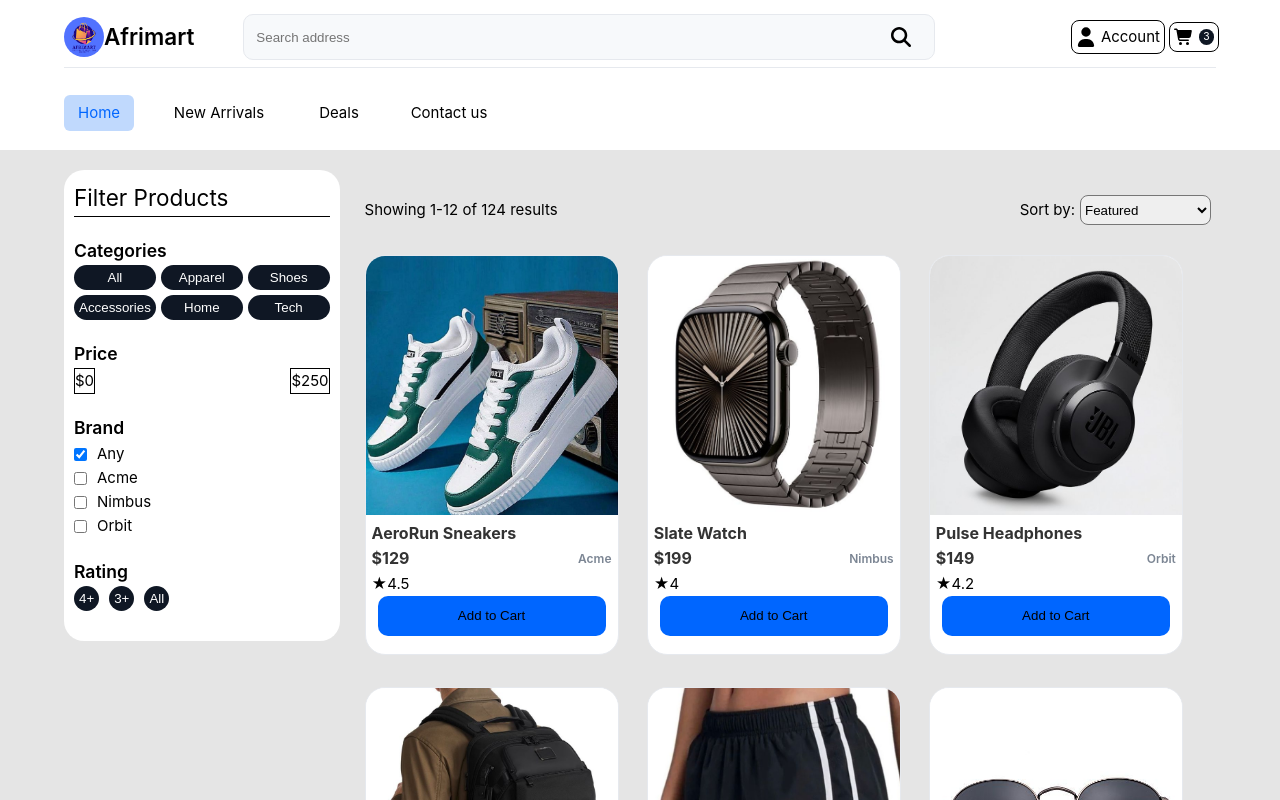
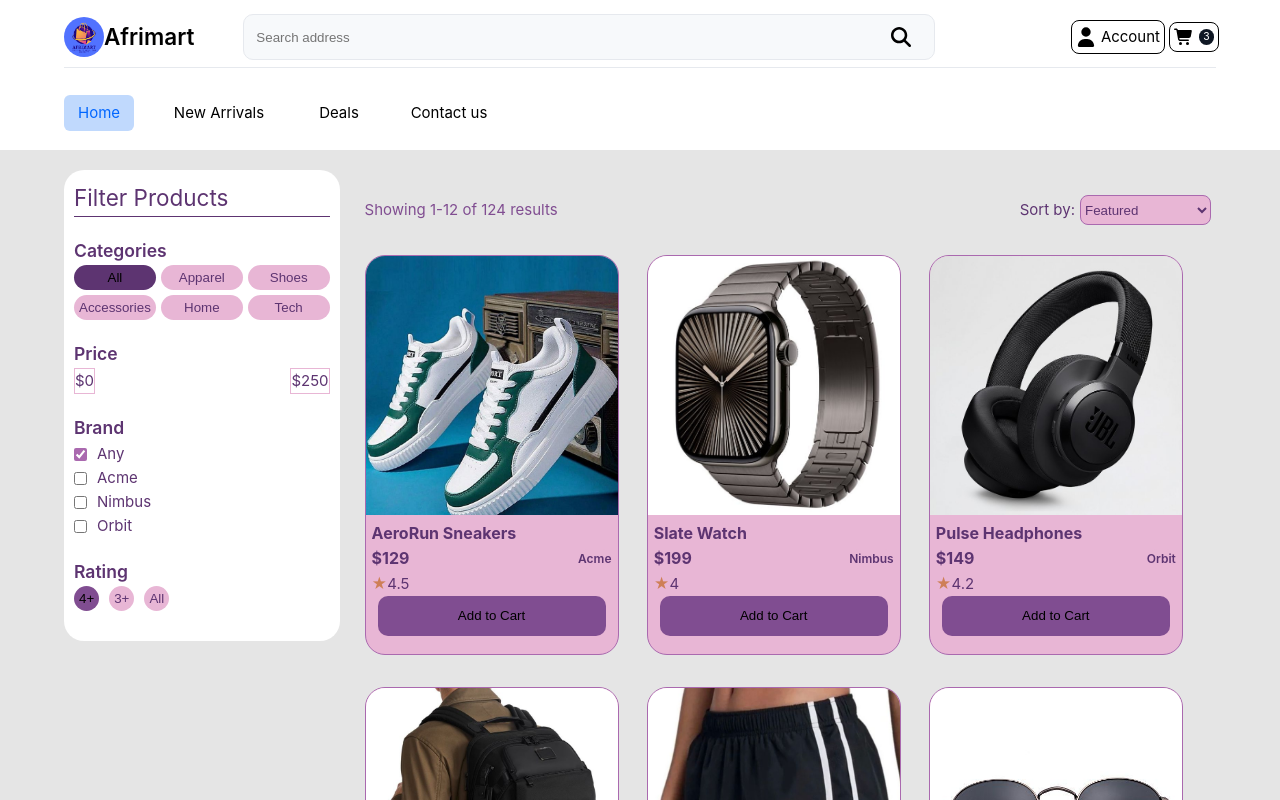
Before and after one commit to K-Irungu/afrimaart-frontend, a Vue app: page / in a window 1280 px wide. Shown: the top 800 px of the page. Built offline with nearby package versions, Linux system fonts and the light colour scheme.

Commit message:
changed theme

```diff
--- a/src/assets/base.css
+++ b/src/assets/base.css
@@ -8,17 +8,19 @@
   --vt-c-black-soft: #222222;
   --vt-c-black-mute: #282828;
 
-  --vt-c-indigo: #2c3e50;
+  /* Your color palette */
+  --color-deep-purple: #5d3471;
+  --color-medium-orchid: #aa69af;
+  --color-royal-purple: #804d91;
+  --color-warm-orange: #ce7f57;
+  --color-soft-pink: #e8b6d5;
 
-  --vt-c-divider-light-1: rgba(60, 60, 60, 0.29);
-  --vt-c-divider-light-2: rgba(60, 60, 60, 0.12);
-  --vt-c-divider-dark-1: rgba(84, 84, 84, 0.65);
-  --vt-c-divider-dark-2: rgba(84, 84, 84, 0.48);
-
-  --vt-c-text-light-1: var(--vt-c-indigo);
-  --vt-c-text-light-2: rgba(60, 60, 60, 0.66);
-  --vt-c-text-dark-1: var(--vt-c-white);
-  --vt-c-text-dark-2: rgba(235, 235, 235, 0.64);
+  /* Additional shades */
+  --color-deep-purple-light: #6d3f83;
+  --color-medium-orchid-light: #b87bbd;
+  --color-royal-purple-light: #8f5a9f;
+  --color-warm-orange-light: #d8916b;
+  --color-soft-pink-light: #ecc6df;
 }
 
 /* semantic color variables for this project */
--- a/src/components/HomeComponents/ProductCard.vue
+++ b/src/components/HomeComponents/ProductCard.vue
@@ -15,16 +15,42 @@
   router.push(`/product/${product.id}`)
 }
 
-const addToCart = (event) => {
-  event.stopPropagation() // Prevent navigating when clicking "Add to Cart"
+// Simple auth check
+const isAuthenticated = () => {
+  return !!localStorage.getItem('user')
+}
+
+const addToCart = async (event) => {
+  event.stopPropagation()
+
+  // Check if user is authenticated using simple localStorage check
+  if (!isAuthenticated()) {
+    // Redirect to auth page with return URL
+    router.push(`/auth?redirect=/product/${product.id}`)
+    return
+  }
+
+  // User is authenticated, add to cart
   console.log('Added to cart:', product.name)
-  // Add your cart logic here
+  // Show success feedback
+  showAddToCartFeedback(event.target)
+}
+
+const showAddToCartFeedback = (button) => {
+  const originalText = button.innerHTML
+  button.innerHTML = '✅ Added!'
+  button.classList.add('bg-[#5D3471]')
+
+  setTimeout(() => {
+    button.innerHTML = originalText
+    button.classList.remove('bg-[#5D3471]')
+  }, 1500)
 }
 </script>
 
 <template>
   <div
-    class="card bg-white rounded-lg shadow-md overflow-hidden transition-shadow hover:shadow-xl mb-8 cursor-pointer"
+    class="card bg-[#E8B6D5] rounded-lg shadow-md overflow-hidden transition-shadow hover:shadow-xl mb-8 cursor-pointer"
     @click="navigateToProduct"
   >
     <div class="card-img w-full h-[65%] bg-gray-100 overflow-hidden">
@@ -38,21 +64,21 @@
         <h4 class="card-name">{{ product.name }}</h4>
         <div class="flex justify-between items-center mt-1 mb-3">
           <span class="card-price text-lg">${{ product.price }}</span>
-          <span class="card-brand text-xs text-gray-500 bg-gray-100 px-2 py-0.5 rounded-full">
+          <span class="card-brand text-xs text-[#5D3471] bg-[#E8B6D5] px-2 py-0.5 rounded-full">
             {{ product.brand }}
           </span>
         </div>
 
         <!-- Add rating display -->
         <div class="flex items-center mb-3">
-          <span class="text-sm text-yellow-500">★</span>
+          <span class="text-sm text-[#CE7F57]">★</span>
           <span class="text-sm text-gray-600 ml-1">{{ product.rating }}</span>
         </div>
 
         <div class="flex justify-center">
           <button
             @click="addToCart"
-            class="w-[95%] h-[40px] py-2 bg-blue-600 text-white font-medium rounded-xl hover:bg-blue-700 transition duration-150"
+            class="w-[95%] h-[40px] py-2 bg-[#804D91] text-white font-medium rounded-xl hover:bg-[#AA69AF] transition duration-150"
           >
             Add to Cart
           </button>
@@ -64,28 +90,33 @@
 
 <style scoped>
 .card {
-  background: #ffffff;
+  background: #e8b6d5;
   width: 90%;
   height: 400px;
-  border: 1px solid #e6e9ee;
+  border: 1px solid #aa69af;
   border-radius: 20px;
   margin-bottom: 2rem;
-  color: black;
+  color: #5d3471;
   transition: all 0.3s ease;
   cursor: pointer;
 }
 
 button {
-  background: #0066ff;
+  background: #804d91;
   border: none;
   border-radius: 10px;
+}
+
+button:hover {
+  background: #aa69af;
+  transition-property: inherit;
 }
 
 .card-name,
 .card-price {
   font-size: 1rem;
   font-weight: 700;
-  color: #333333;
+  color: #5d3471;
   overflow: hidden;
   text-overflow: ellipsis;
   white-space: nowrap;
@@ -93,12 +124,12 @@
 
 .card-brand {
   font-size: 0.75rem;
-  color: #7b8593;
+  color: #5d3471;
   font-weight: 600;
 }
 
 .card:hover {
-  box-shadow: 0 8px 25px rgba(59, 130, 246, 0.3);
+  box-shadow: 0 8px 25px rgba(93, 52, 113, 0.3);
   transform: translateY(-4px);
 }
 </style>
--- a/src/components/HomeComponents/ProductGrid.vue
+++ b/src/components/HomeComponents/ProductGrid.vue
@@ -41,10 +41,13 @@
 <template>
   <div class="lg:col-span-4 md:col-span-3 px-[5px] mb-[20px]">
     <div class="flex justify-between items-center mb-6 h-[80px]">
-      <p class="text-sm text-gray-300">Showing 1-12 of 124 results</p>
+      <p class="text-sm text-[#804D91]">Showing 1-12 of 124 results</p>
       <div class="flex items-center space-x-2 select-wrapper">
-        <label for="sort" class="text-sm text-gray-700">Sort by:</label>
-        <select id="sort" class="p-2 border rounded-lg text-sm h-[30px] ml-[5px] select">
+        <label for="sort" class="text-sm text-[#5D3471]">Sort by:</label>
+        <select
+          id="sort"
+          class="p-2 border rounded-lg text-sm h-[30px] ml-[5px] select bg-[#E8B6D5] border-[#AA69AF] text-[#5D3471]"
+        >
           <option>Featured</option>
           <option>Price: Low to High</option>
           <option>Price: High to Low</option>
@@ -62,7 +65,7 @@
       <button
         @click="navigateToPage(currentPage - 1)"
         :disabled="currentPage === 1"
-        class="previous-btn px-4 py-2 mx-[10px] text-sm font-medium text-gray-700 bg-white border border-gray-300 rounded-lg hover:bg-gray-50 transition-colors duration-200 disabled:opacity-50 disabled:cursor-not-allowed flex items-center space-x-1"
+        class="previous-btn px-4 py-2 mx-[10px] text-sm font-medium text-[#5D3471] bg-[#E8B6D5] border border-[#AA69AF] rounded-lg hover:bg-[#AA69AF] hover:text-white transition-colors duration-200 disabled:opacity-50 disabled:cursor-not-allowed flex items-center space-x-1"
       >
         <svg class="w-4 h-4" fill="none" stroke="currentColor" viewBox="0 0 24 24">
           <path
@@ -83,8 +86,8 @@
         :class="[
           'page-btn px-4 py-2 text-sm font-medium rounded-lg transition-all duration-200 min-w-[44px]',
           currentPage === page
-            ? 'bg-indigo-600 text-white shadow-md scale-105'
-            : 'text-gray-700 bg-white border border-gray-300 hover:bg-gray-50 hover:shadow-sm',
+            ? 'bg-[#5D3471] text-white shadow-md scale-105'
+            : 'text-[#5D3471] bg-[#E8B6D5] border border-[#AA69AF] hover:bg-[#AA69AF] hover:text-white hover:shadow-sm',
         ]"
       >
         {{ page }}
@@ -94,7 +97,7 @@
       <button
         @click="navigateToPage(currentPage + 1)"
         :disabled="currentPage === totalPages"
-        class="next-btn px-4 py-2 mx-[10px] text-sm font-medium text-gray-700 bg-white border border-gray-300 rounded-lg hover:bg-gray-50 transition-colors duration-200 disabled:opacity-50 disabled:cursor-not-allowed flex items-center space-x-1"
+        class="next-btn px-4 py-2 mx-[10px] text-sm font-medium text-[#5D3471] bg-[#E8B6D5] border border-[#AA69AF] rounded-lg hover:bg-[#AA69AF] hover:text-white transition-colors duration-200 disabled:opacity-50 disabled:cursor-not-allowed flex items-center space-x-1"
       >
         <span>Next</span>
         <svg class="w-4 h-4" fill="none" stroke="currentColor" viewBox="0 0 24 24">
@@ -121,6 +124,7 @@
   height: 30px;
   widows: 100px;
 }
+
 .page-btn {
   border-radius: 4px;
   height: 30px;
--- a/src/components/HomeComponents/Sidebar.vue
+++ b/src/components/HomeComponents/Sidebar.vue
@@ -48,7 +48,7 @@
 
 <template>
   <aside class="sidefilter w-64 bg-white p-6 rounded-lg shadow-md space-y-8 px-[5px]">
-    <h2 class="text-xl font-bold text-gray-800 border-b pb-2">Filter Products</h2>
+    <h2 class="text-xl font-bold text-[#5D3471] border-b pb-2">Filter Products</h2>
 
     <!-- Categories -->
     <section class="my-[20px]">
@@ -61,8 +61,8 @@
           :class="[
             's-btn px-3 py-1 text-sm rounded-full transition',
             selectedFilters.category === cat
-              ? 'bg-gray-900 text-white'
-              : 'bg-gray-200 text-gray-700 hover:bg-gray-300',
+              ? 'bg-[#5D3471] text-white'
+              : 'bg-[#E8B6D5] text-[#5D3471] hover:bg-[#AA69AF]',
           ]"
         >
           {{ cat }}
@@ -73,14 +73,18 @@
     <!-- Price Range -->
     <section class="mb-[20px]">
       <h3 class="price-rage text-lg mb-3">Price</h3>
-      <div class="relative h-1 bg-gray-200 rounded-full my-4">
-        <div class="absolute h-1 bg-indigo-500 rounded-full" style="left: 0%; width: 100%"></div>
-        <div class="absolute h-4 w-4 bg-indigo-500 rounded-full -top-1.5" style="left: 0%"></div>
-        <div class="absolute h-4 w-4 bg-indigo-500 rounded-full -top-1.5" style="right: 0%"></div>
+      <div class="relative h-1 bg-[#E8B6D5] rounded-full my-4">
+        <div class="absolute h-1 bg-[#AA69AF] rounded-full" style="left: 0%; width: 100%"></div>
+        <div class="absolute h-4 w-4 bg-[#804D91] rounded-full -top-1.5" style="left: 0%"></div>
+        <div class="absolute h-4 w-4 bg-[#804D91] rounded-full -top-1.5" style="right: 0%"></div>
       </div>
-      <div class="flex justify-between text-sm text-gray-600">
-        <span class="px-2 py-1 border rounded">${{ selectedFilters.priceRange[0] }}</span>
-        <span class="px-2 py-1 border rounded">${{ selectedFilters.priceRange[1] }}</span>
+      <div class="flex justify-between text-sm text-[#5D3471]">
+        <span class="px-2 py-1 border rounded border-[#E8B6D5]"
+          >${{ selectedFilters.priceRange[0] }}</span
+        >
+        <span class="px-2 py-1 border rounded border-[#E8B6D5]"
+          >${{ selectedFilters.priceRange[1] }}</span
+        >
       </div>
     </section>
 
@@ -91,13 +95,13 @@
         <label
           v-for="brand in brands"
           :key="brand"
-          class="flex gap-[10px] items-center space-x-2 text-sm text-gray-700"
+          class="flex gap-[10px] items-center space-x-2 text-sm text-[#5D3471]"
         >
           <input
             type="checkbox"
             :checked="selectedFilters.brands.includes(brand)"
             @change="toggleBrand(brand)"
-            class="accent-indigo-600"
+            class="accent-[#AA69AF]"
           />
           <span>{{ brand }}</span>
         </label>
@@ -115,8 +119,8 @@
           :class="[
             's-btn px-3 py-1 text-sm rounded-full transition',
             selectedFilters.rating === rate
-              ? 'bg-indigo-600 text-white'
-              : 'bg-gray-200 text-gray-700 hover:bg-gray-300',
+              ? 'bg-[#804D91] text-white'
+              : 'bg-[#E8B6D5] text-[#5D3471] hover:bg-[#AA69AF]',
           ]"
         >
           {{ rate }}
@@ -137,7 +141,7 @@
 .price-rage,
 .rating,
 .brand {
-  color: #000000;
+  color: #5d3471;
   font-weight: 600;
 }
 
@@ -146,7 +150,5 @@
   border: none;
   width: auto;
   cursor: pointer;
-  background: #0f1724;
-  color: #ffffff;
 }
 </style>
```
